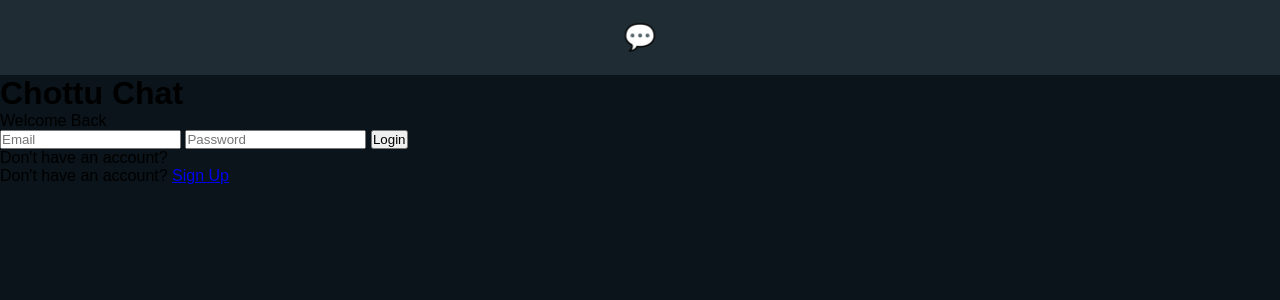
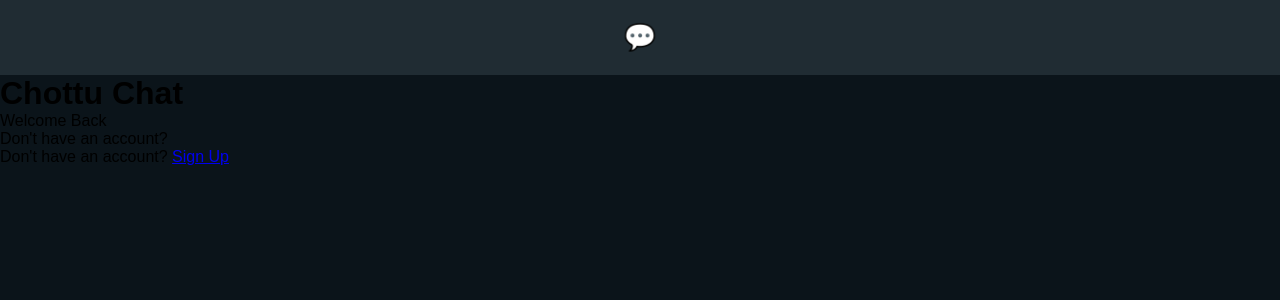
Before and after one commit to tirathram2/chottu-chat, a Flask app: template templates/login.html in a window 1280 px wide. Shown: the top 300 px of the page. Run offline with Flask 3, Linux system fonts and the light colour scheme; the template is opened without the code that fills it, so the values that code supplies are empty.

Commit message:
Update login.html

```diff
--- a/templates/login.html
+++ b/templates/login.html
@@ -26,30 +26,6 @@
     <h1>Chottu Chat</h1>
 
     <p>Welcome Back</p>
-
-    <form id="loginForm">
-
-        <input
-            id="email"
-            type="email"
-            placeholder="Email"
-            required
-        >
-
-        <input
-            id="password"
-            type="password"
-            placeholder="Password"
-            required
-        >
-
-        <button type="submit">
-
-            Login
-
-        </button>
-
-    </form>
 
     <div class="bottom-link">
 
```
